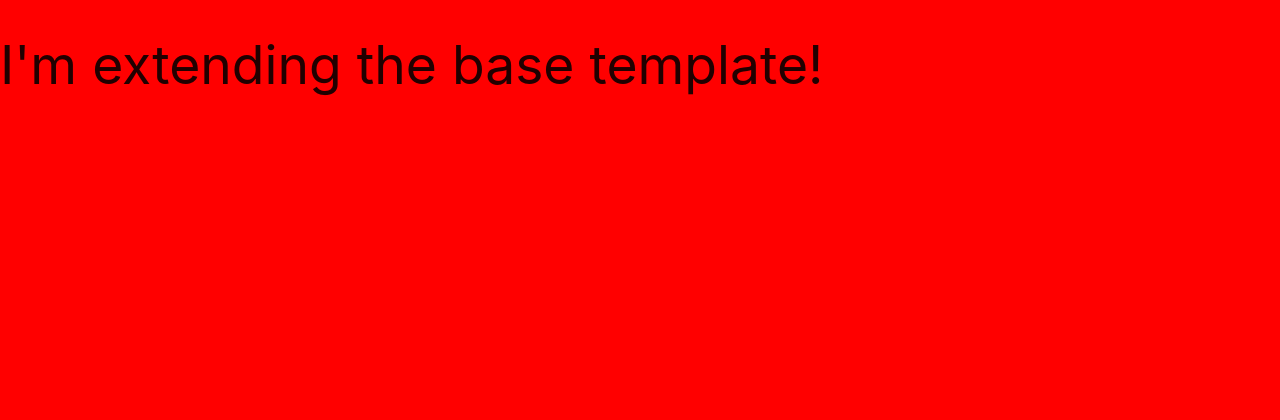
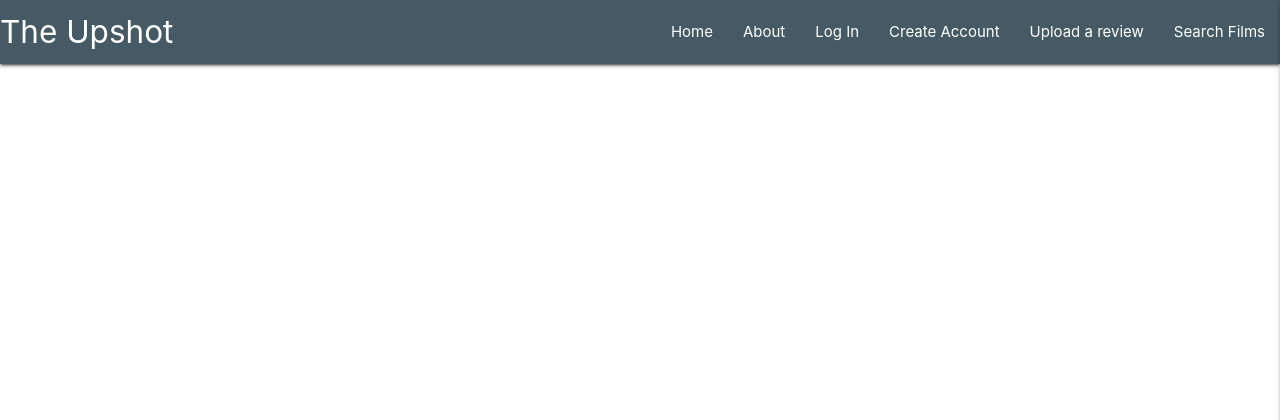
Before and after one commit to Code-Institute-Submissions/Mishsmelle-milestone-three_DecResub, a Flask app: page / in a window 1280 px wide. Shown: the top 420 px of the page. Run offline with Flask 2, Linux system fonts and the light colour scheme; data that the repository does not hold is empty; some libraries are stand-ins or nearby versions.

Commit message:
Add Materialize Navbar and Sidenav

```diff
--- a/static/css/style.css
+++ b/static/css/style.css
@@ -1,3 +1,3 @@
-body {
-    background-color: red;
+.text-shadow {
+    text-shadow: 2px 2px 2px 2px rgba(0, 0, 0, 0.5);
 }
--- a/static/js/script.js
+++ b/static/js/script.js
@@ -0,0 +1,12 @@
+document.addEventListener('DOMContentLoaded', function () {
+    var elems = document.querySelectorAll('.sidenav');
+    var instances = M.Sidenav.init(elems, options);
+});
+
+// Or with jQuery
+
+$(document).ready(function () {
+    $(".sidenav").sidenav({
+        edge: "right"
+    });
+});
--- a/templates/base.html
+++ b/templates/base.html
@@ -16,12 +16,44 @@
 </head>
 
 <body>
+    <header>
+        <nav>
+            <!--top nav bar-->
+            <nav class="nav-extended text-shadow blue-grey darken-2">
+                <div class="nav-wrapper">
+                    <a href="{{ url_for('get_films') }}" class="brand-logo">The Upshot</a>
+                    <a href="#" data-target="mobile-demo" class="sidenav-trigger right"><i class="fas fa-bars"></i></a>
+                    <ul class="right hide-on-med-and-down">
+                        <li><a href="{{ url_for('get_films') }}">Home</a></li>
+                        <li><a href="#">About</a></li>
+                        <li><a href="#">Log In</a></li>
+                        <li><a href="#">Create Account</a></li>
+                        <li><a href="#">Upload a review</a></li>
+                        <li><a href="#">Search Films</a></li>
+                    </ul>
+                </div>
+            </nav>
+            <!--mobile nav bar-->
+            <ul class="sidenav" id="mobile-demo">
+                <li>
+                    <h4 class="center-align light-blue-text text-darken 4">The Upshot</h4>
+                </li>
+                <li><a href="{{ url_for('get_films') }}">Home</a></li>
+                <li><a href="#">About</a></li>
+                <li><a href="#">Log In</a></li>
+                <li><a href="#">Create Account</a></li>
+                <li><a href="#">Upload a review</a></li>
+                <li><a href="#">Search Films</a></li>
+            </ul>
+
 
             {% block content %}
             {% endblock %}
             <script src="https://code.jquery.com/jquery-3.6.0.min.js"
-        integrity="sha256-/xUj+3OJU5yExlq6GSYGSHk7tPXikynS7ogEvDej/m4=" crossorigin="anonymous"></script>
-    <script src="https://cdnjs.cloudflare.com/ajax/libs/materialize/1.0.0/js/materialize.min.js"></script>
+                integrity="sha256-/xUj+3OJU5yExlq6GSYGSHk7tPXikynS7ogEvDej/m4=" crossorigin="anonymous">
+            </script>
+            <script src="https://cdnjs.cloudflare.com/ajax/libs/materialize/1.0.0/js/materialize.min.js">
+            </script>
             <script src="{{ url_for('static', filename='js/script.js') }}"></script>
             {% block scripts %}
             {% endblock %}
--- a/templates/theupshot.html
+++ b/templates/theupshot.html
@@ -1,7 +1,6 @@
 {% extends "base.html" %}
 {% block content %}
 
-<h2>I'm extending the base template!</h2>
 
 <body>
     {% for film in films %}
```
Lines whose indentation alone changed are shown as unchanged.
